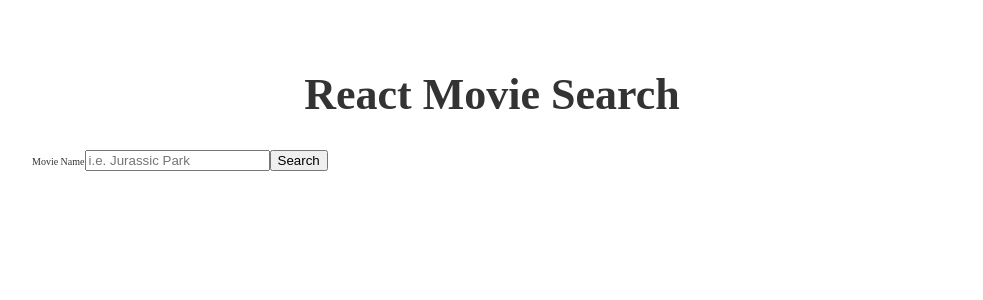
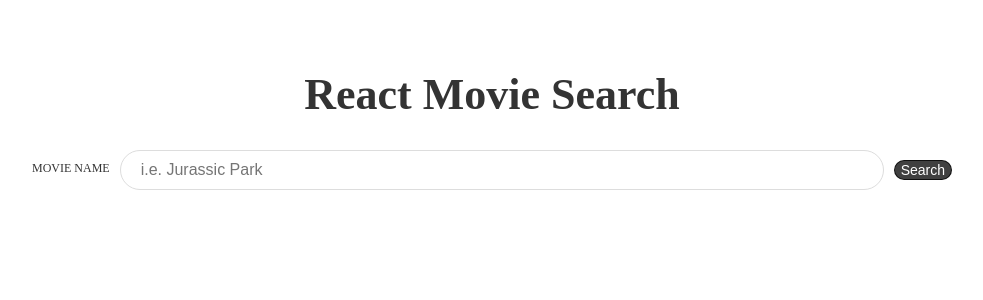
Before and after one commit to shajun/movie-search-app, a React (Create React App) app: page / in a window 1280 px wide. Shown: the top 300 px of the page, without its empty margins (148-1131 px from the left). Built offline with nearby package versions, Linux system fonts and the light colour scheme.

Commit message:
Style the Search Movies Component

```diff
--- a/src/App.css
+++ b/src/App.css
@@ -31,3 +31,49 @@
   font-size: 4.4rem;
   text-align: center;
 }
+
+.form {
+  display: grid;
+}
+
+.label {
+  font-size: 1.2rem;
+  margin-bottom: 0.2rem;
+  text-transform: uppercase;
+}
+
+.input {
+  font-size: 1.6rem;
+  padding: 0.5rem 2rem;
+  line-height: 2.8rem;
+  border-radius: 20px;
+  border: 1px solid #ddd;
+  margin-bottom: 1rem;
+}
+
+.button {
+  background-color: rgba(0, 0, 0, 0.75);
+  color: white;
+  padding: 1rem, 2rem;
+  border: 1px solid rgba(0, 0, 0, 0.75);
+  border-radius: 20px;
+  font-size: 1.4rem;
+  cursor: pointer;
+  transition: background-color 250ms;
+}
+
+.button:hover {
+  background-color: rgba(0, 0, 0, 0.85);
+}
+
+@media (min-width:786px) {
+  .form {
+    grid-template-columns: auto 1fr auto;
+    grid-gap: 1rem;
+    align-items: center;
+  }
+
+  .input {
+    margin-bottom: 0;
+  }
+}
```
